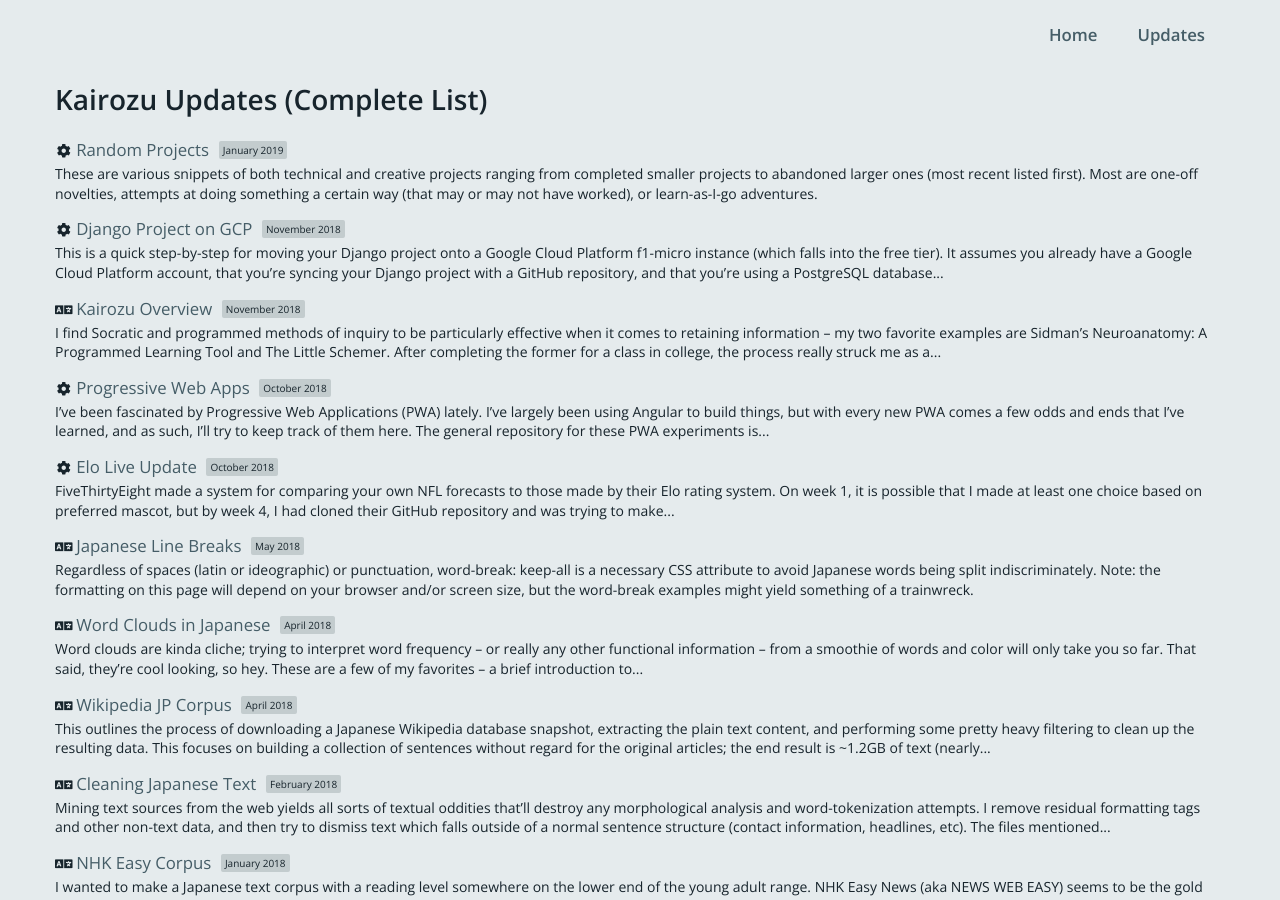
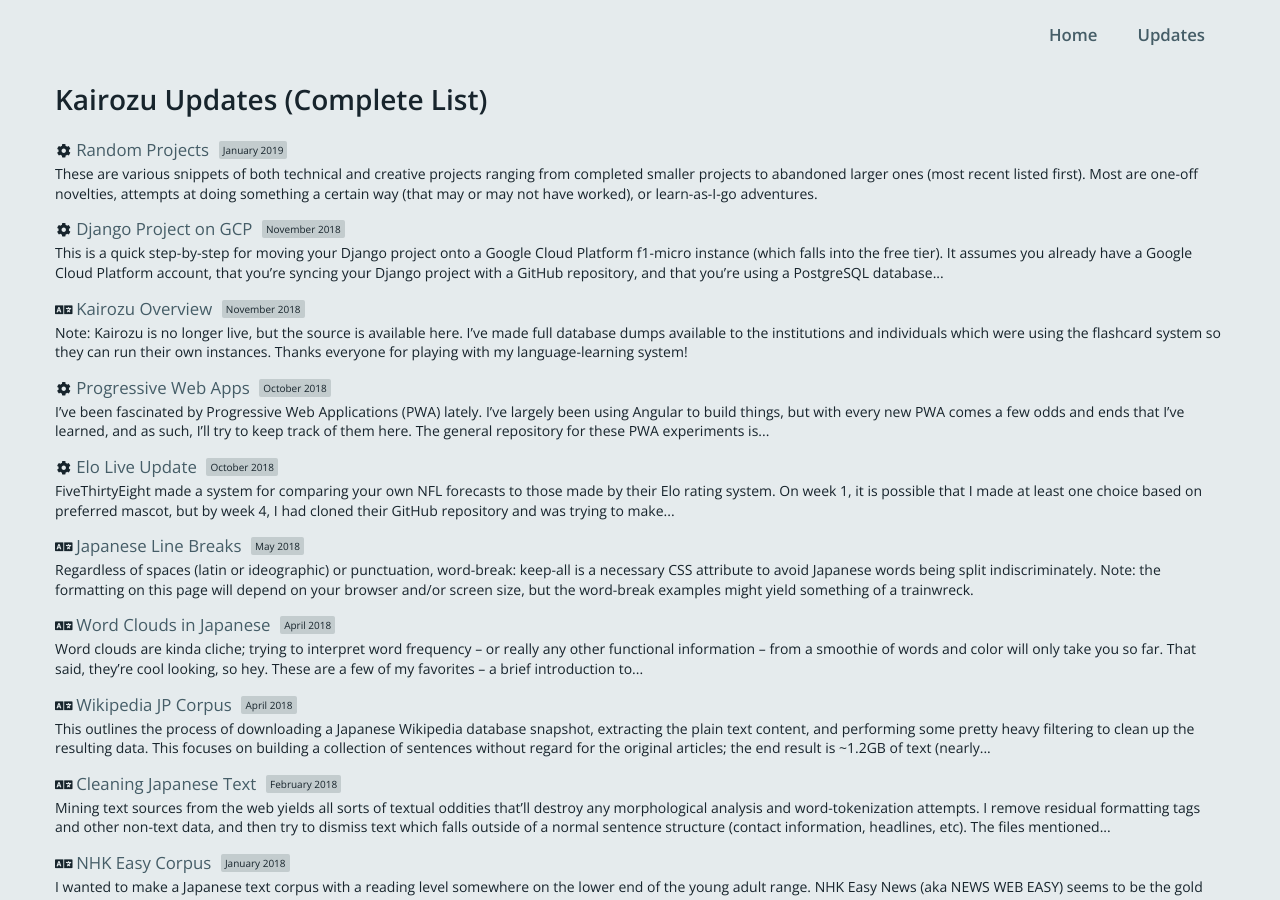
Before and after one commit to kairozu/kairozu.github.io, a Jekyll site: the page built from complete.md, in a window 1280 px wide and 900 px high. Built offline with Jekyll 4.4.1, drawn with Linux system fonts in a browser that asks for light colours; nearby versions of some CDN libraries.

Commit message:
removing links to kairozu jp

````diff
--- a/_layouts/index.html
+++ b/_layouts/index.html
@@ -41,7 +41,6 @@
         <br />
         <div class="fontFolders">
 			<a href="{{ site.contentlist[0].url }}"><i class="far fa-folder-open fa-fw"></i> {{ site.contentlist[0].title }}</a><br />
-			<a href="https://nihongo.kairozu.com"><i class="fas fa-language fa-fw"></i> Kairozu</a>
 		</div>
         <br />
         <div id="socialIcons">
--- a/updates/_posts/2018-04-14-japanese-word-clouds.md
+++ b/updates/_posts/2018-04-14-japanese-word-clouds.md
@@ -53,13 +53,13 @@
 ```
 
 ## Kairozu Word Cloud
-For the [Kairozu](https://nihongo.kairozu.com) word cloud, I dumped sentences from Kairozu's first few chapters into a CSV file and ran that text through MeCab to pull out worthwhile bits of grammar (nouns, verbs, and adjectives). For more background on MeCab, check out: [Tokenization of Japanese Text](https://kairozu.github.io/updates/japanese-tokenization) and [Simple Japanese Text Analysis](https://kairozu.github.io/updates/simple-jp-text-analysis). This Python library does most of the word cloud heavy lifting: [https://github.com/amueller/word_cloud](https://github.com/amueller/word_cloud) (thanks Andreas Mueller!).
+For the Kairozu word cloud, I dumped sentences from Kairozu's first few chapters into a CSV file and ran that text through MeCab to pull out worthwhile bits of grammar (nouns, verbs, and adjectives). For more background on MeCab, check out: [Tokenization of Japanese Text](https://kairozu.github.io/updates/japanese-tokenization) and [Simple Japanese Text Analysis](https://kairozu.github.io/updates/simple-jp-text-analysis). This Python library does most of the word cloud heavy lifting: [https://github.com/amueller/word_cloud](https://github.com/amueller/word_cloud) (thanks Andreas Mueller!).
 
 <a href="https://github.com/kairozu/Japanese-Word-Cloud/raw/master/kairozu_word_cloud.png"><img class="imageCenter" src="https://github.com/kairozu/Japanese-Word-Cloud/raw/master/kairozu_word_cloud_small.png" alt="kairozu word cloud" /></a>
 
 <ul>
 <li>Kairozu Word Cloud Code: <a href="https://github.com/kairozu/Japanese-Word-Cloud/blob/master/kairozu_wordcloud.py">kairozu_wordcloud.py</a></li>
-<li>Source Text: Sentences & practices from <a href="https://nihongo.kairozu.com">Kairozu</a></li>
+<li>Source Text: Sentences & practices from Kairozu (my self-study language system, no longer online)</li>
 <li>Color/Mask Image: <a href="https://github.com/kairozu/Japanese-Word-Cloud/blob/master/kaikoiorange.jpg">orangekaithekoi.jpg</a></li>
 <li>Font (Google Noto CJKjp-Light): <a href="https://www.google.com/get/noto/">https://www.google.com/get/noto/</a></li>
 <li>Options: Colors via ImageColorGenerator, Shape via Image Mask, High Resolution</li>
--- a/updates/_posts/2018-11-02-kairozu-overview.md
+++ b/updates/_posts/2018-11-02-kairozu-overview.md
@@ -2,12 +2,15 @@
 layout: content
 title: Kairozu Overview
 hasimg: /images/kairozu-lesson.png
+hasgithub: https://github.com/kairozu/Kairozu-Backup
 imgwidth: 240
 tags: japanese project code
 ---
+<span class="italics">Note: Kairozu is no longer live, but the source is available here. I've made full database dumps available to the institutions and individuals which were using the flashcard system so they can run their own instances. Thanks everyone for playing with my language-learning system!</span>
+
 I find Socratic and programmed methods of inquiry to be particularly effective when it comes to retaining information -- my two favorite examples are <a href="https://www.amazon.com/Sidmans-Neuroanatomy-Programmed-Learning-Lippincott/dp/0781765684/">Sidman's Neuroanatomy: A Programmed Learning Tool</a> and <a href="https://www.amazon.com/Little-Schemer-Daniel-P-Friedman/dp/0262560992/">The Little Schemer</a>. After completing the former for a class in college, the process really struck me as a potentially amazing way to learn a language. If I give someone a list of vocabulary words in a new language, and then teach them how to say “the dog is black” and then “the cat is black”, chances are good they’ll be able to say “the bird is black” on their own -- if they can say the bird is black, they can probably also say “the turtle is green.”
 
-<a href="https://nihongo.kairozu.com">Kairozu</a> introduces grammatical constructs using these small, logical steps, which are organized by chapter around groups of new vocabulary words. I tried to minimize wordy grammar explanations and maximize immediate application of small grammar templates, which are then built upon word by word (or particle by particle). The lessons are an attempt to organize the grammar into an easily-referenced format.
+Kairozu introduces grammatical constructs using these small, logical steps, which are organized by chapter around groups of new vocabulary words. I tried to minimize wordy grammar explanations and maximize immediate application of small grammar templates, which are then built upon word by word (or particle by particle). The lessons are an attempt to organize the grammar into an easily-referenced format.
 
 <div class="spacerClear"></div>
 
@@ -20,10 +23,10 @@
 </ul>
 
 ## Sentences (Practice & クイズ)
-If I have a flashcard which only requires the visual recognition of an answer, I won't retain as much as if I need to type, or speak, the answer myself. <a href="https://nihongo.kairozu.com">Kairozu</a> uses English-to-Japanese prompts -- if I know how to say what I want in Japanese, that is, I can come up with the words myself, I can assumedly understand those same words if I read or heard them elsewhere. For practice material, two sentences are presented in English, with textbox prompts to enter the equivalent in Japanese. At first, the full Japanese sentence is visible, meaning I can copy it word for word, but following a correct submission, those hints disappear, reappearing only after an incorrect answer. Quiz sentences are similar to practice sentences, but are only presented one at a time. All sentences have a "literal" reading to assist with translation, e.g. 犬は黒いです would have the literal reading of "as for dog, black is."
+If I have a flashcard which only requires the visual recognition of an answer, I won't retain as much as if I need to type, or speak, the answer myself. Kairozu uses English-to-Japanese prompts -- if I know how to say what I want in Japanese, that is, I can come up with the words myself, I can assumedly understand those same words if I read or heard them elsewhere. For practice material, two sentences are presented in English, with textbox prompts to enter the equivalent in Japanese. At first, the full Japanese sentence is visible, meaning I can copy it word for word, but following a correct submission, those hints disappear, reappearing only after an incorrect answer. Quiz sentences are similar to practice sentences, but are only presented one at a time. All sentences have a "literal" reading to assist with translation, e.g. 犬は黒いです would have the literal reading of "as for dog, black is."
 
 ## Input Modes
-The fringe (?) benefit of requiring the input of full answers is getting used to the Japanese IME on both regular keyboard and phone. While the input fields do accept romaji autoconversion via <a href="https://wanakana.com/">WanaKana.js</a>, I think the additional practice with using a flick-input keyboard on my phone has been useful. All quizzes accept both kanji or kana as input, but you can't pick or choose within a sentence -- e.g. for the sentence "the grapes are delicious" you could input ｢ぶどうはおいしいです｣ or ｢葡萄は美味しいです｣ but not ｢葡萄はおいしいです｣. Most words commonly written as kana are maintained in their kanji forms (e.g. りんご／林檎 and かわいい／可愛い) with a few exceptions, e.g. いい. Users with accounts on <a href="https://nihongo.kairozu.com">Kairozu</a> can have hints/answers shown in their kanji forms via the "Prefer Kanji" setting under Account > Kairozu Settings. Enabling kanji input had the additional benefit of making voice/dictation input (I use Google Keyboard, but iOS's voice dictation also works well) possible with the auto-conversation that occurs. It's good practice as far as pronunciation goes.
+The fringe (?) benefit of requiring the input of full answers is getting used to the Japanese IME on both regular keyboard and phone. While the input fields do accept romaji autoconversion via <a href="https://wanakana.com/">WanaKana.js</a>, I think the additional practice with using a flick-input keyboard on my phone has been useful. All quizzes accept both kanji or kana as input, but you can't pick or choose within a sentence -- e.g. for the sentence "the grapes are delicious" you could input ｢ぶどうはおいしいです｣ or ｢葡萄は美味しいです｣ but not ｢葡萄はおいしいです｣. Most words commonly written as kana are maintained in their kanji forms (e.g. りんご／林檎 and かわいい／可愛い) with a few exceptions, e.g. いい. Users with accounts on Kairozu can have hints/answers shown in their kanji forms via the "Prefer Kanji" setting under Account > Kairozu Settings. Enabling kanji input had the additional benefit of making voice/dictation input (I use Google Keyboard, but iOS's voice dictation also works well) possible with the auto-conversation that occurs. It's good practice as far as pronunciation goes.
 
 Japanese often allows for lots of leeway when it comes to ordering the words in a sentence. Unless a sentence is internally marked as strict (this is invisible to the user), in which case the sentence entered must match Kairozu's exactly, an answer will be accepted as correct so long as all of the words are present, regardless of order. Users with accounts can enable an "Always Strict" mode which removes this leniency by going to Account > Kairozu Settings.
 
@@ -31,7 +34,7 @@
 Previously an account was required to access most of the lesson/quiz material, as progress through the material was tracked and limited to require mastering previous content before continuing on. While all of the material is accessible now without an account, using non-default options (e.g. displaying hints in kanji) and creating custom flashcards requires an account to be created. Accounts are largely maintained for the benefit of previous users, but I don't mind adding new people if they shoot me an e-mail: amber@kairozu.com.
 
 ## Flashcards
-My personal usage of <a href="https://nihongo.kairozu.com">Kairozu</a> is largely in the Flashcards system. You can import flashcards from the vocabulary lists or lesson quizzes, or you can upload a CSV file to batch-import flashcards from elsewhere. The review system follows a general spaced-review algorithm, with two possible input modes -- text reviews require entering the sentence in Japanese following an English prompt, and quick reviews are more akin to a typical flashcard system where you declare whether you knew the material or not once the answer is shown. Of course entering the text is better for memory retention, but when on a mobile device, the quick system is far more convenient. You can hop between them, or access text-entry mode for extra practice after answering a quick review question incorrectly.
+My personal usage of Kairozu is largely in the Flashcards system. You can import flashcards from the vocabulary lists or lesson quizzes, or you can upload a CSV file to batch-import flashcards from elsewhere. The review system follows a general spaced-review algorithm, with two possible input modes -- text reviews require entering the sentence in Japanese following an English prompt, and quick reviews are more akin to a typical flashcard system where you declare whether you knew the material or not once the answer is shown. Of course entering the text is better for memory retention, but when on a mobile device, the quick system is far more convenient. You can hop between them, or access text-entry mode for extra practice after answering a quick review question incorrectly.
 
 <div class="flexBox">
 	<a href="/images/flashcard-quick.png"><img width="300" src="/images/flashcard-quick.png" alt="flashcard quick prompt" /></a>
````
